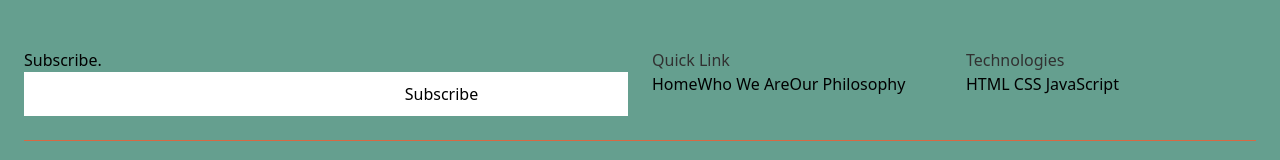
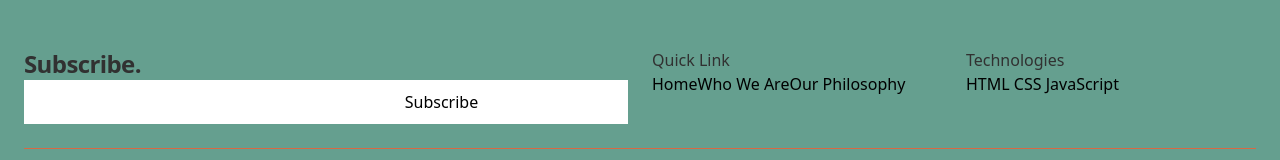
Before and after one commit to sydney-papier-19/SDF08_CS20240197_WFC2407_GroupA_Sasha-Heyburgh, a plain HTML site: page index.html in a window 1280 px wide. Shown: the top 160 px of the page. Drawn offline with nearby package versions, Linux system fonts and the light colour scheme; grey boxes are pictures that could not be loaded.

Commit message:
Included classes for text,size,weight,color

```diff
--- a/index.html
+++ b/index.html
@@ -14,7 +14,8 @@
                 <div class="container px-6 py-12 mx-auto">
                     <div class="grid grid-cols-1 gap-6 sm:grid-cols-2 sm:gap-y-10 lg:grid-cols-4">
                         <div class="sm:col-span-2">
-                            <h1 class="max-w-lg" >Subscribe.</h1>
+                            <h1 class="max-w-lg text-xl font-semibold tracking-tight
+                            text-[#313131] xl:text-2xl dark:text-white" >Subscribe.</h1>
                             <div class="flex">
                                 <input id="email" type="text">
                                 <button class="w-full px-6 py-2.5 bg-white">
```
